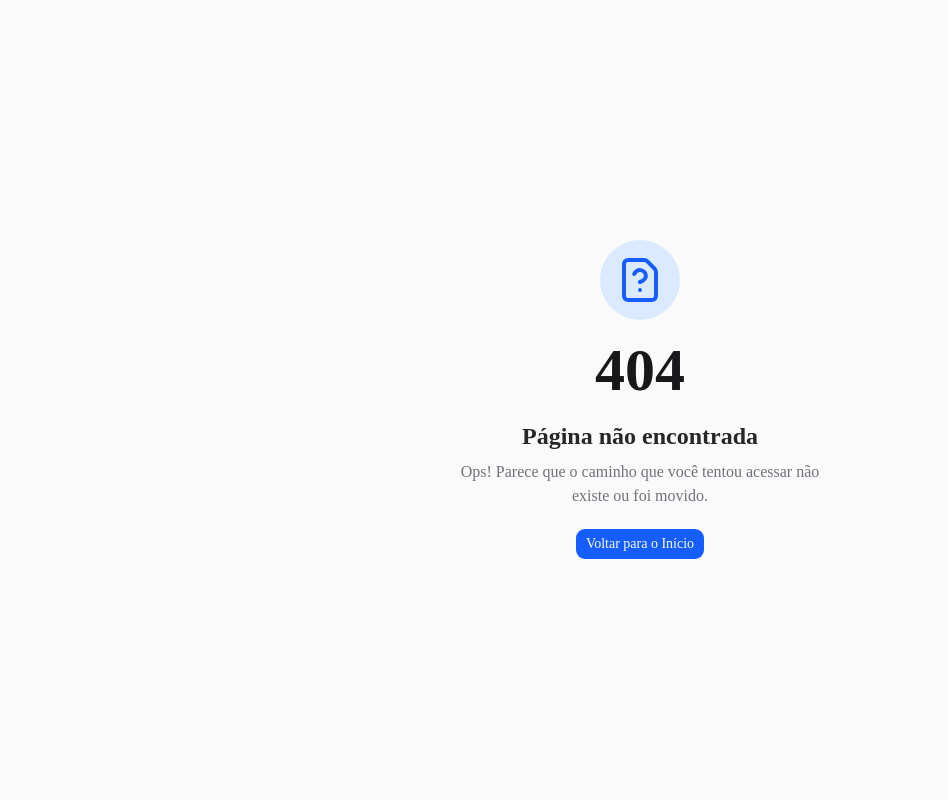
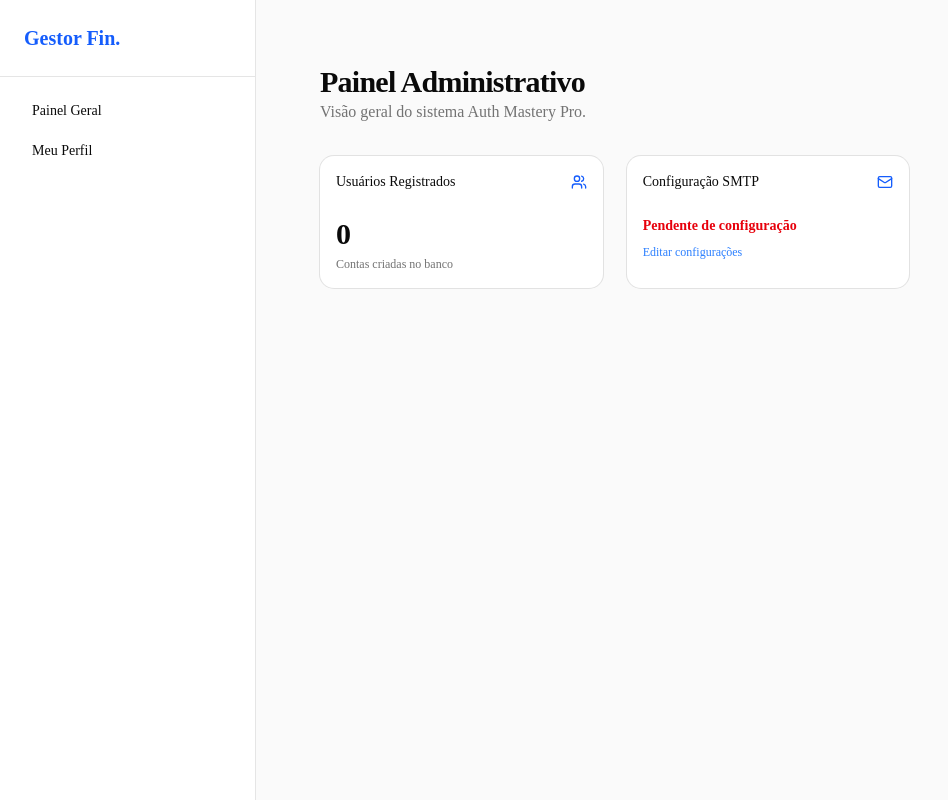
Before and after one commit to GrinaldoBispo/auth-organization, a Next.js app: page /admin in a window 1280 px wide. Before the commit this address had no page. Shown: the whole page, without its empty margins (0-948 px from the left). Built offline with nearby package versions, Linux system fonts and the light colour scheme; no server answers; the database is empty; sample sign-in values are in the browser's storage.

Commit message:
build: fix types and implement admin dashboard

```diff
--- /dev/null
+++ b/src/app/(protected)/admin/page.tsx
@@ -0,0 +1,55 @@
+// src/app/(protected)/admin/page.tsx
+
+import { prisma } from "@/lib/prisma";
+import { Card, CardContent, CardHeader, CardTitle } from "@/components/ui/card";
+import { Users, Mail, ShieldCheck } from "lucide-react";
+import Link from "next/link";
+
+export default async function AdminDashboard() {
+  // Busca dados REAIS do banco
+  const userCount = await prisma.user.count();
+  const config = await prisma.systemSettings.findUnique({ where: { id: "system_config" } });
+
+  return (
+    <div className="p-8 space-y-8">
+      <div>
+        <h1 className="text-3xl font-bold tracking-tight">Painel Administrativo</h1>
+        <p className="text-muted-foreground">Visão geral do sistema Auth Mastery Pro.</p>
+      </div>
+
+      <div className="grid grid-cols-1 md:grid-cols-3 gap-6">
+        <Card>
+          <CardHeader className="flex flex-row items-center justify-between pb-2">
+            <CardTitle className="text-sm font-medium">Usuários Registrados</CardTitle>
+            <Users className="h-4 w-4 text-blue-600" />
+          </CardHeader>
+          <CardContent>
+            <div className="text-3xl font-bold">{userCount}</div>
+            <p className="text-xs text-muted-foreground mt-1">Contas criadas no banco</p>
+          </CardContent>
+        </Card>
+
+        <Card>
+          <CardHeader className="flex flex-row items-center justify-between pb-2">
+            <CardTitle className="text-sm font-medium">Configuração SMTP</CardTitle>
+            <Mail className="h-4 w-4 text-blue-600" />
+          </CardHeader>
+          <CardContent>
+             <div className="text-sm font-semibold">
+               {config ? (
+                 <span className="text-green-600 flex items-center gap-1">
+                   <ShieldCheck className="w-4 h-4" /> Ativo: {config.smtpHost}
+                 </span>
+               ) : (
+                 <span className="text-red-600">Pendente de configuração</span>
+               )}
+             </div>
+             <Link href="/email" className="text-xs text-blue-500 hover:underline mt-2 inline-block">
+               Editar configurações
+             </Link>
+          </CardContent>
+        </Card>
+      </div>
+    </div>
+  );
+}
--- a/src/auth.ts
+++ b/src/auth.ts
@@ -13,9 +13,9 @@ export const { handlers, auth, signIn, signOut } = NextAuth({
   session: { strategy: "jwt" },
   pages: {
     signIn: "/login",
+    error: "/error",
   },
-  // PERMISSÃO 2: Autoriza o Adapter a unir as contas no banco de dados
-  allowDangerousEmailAccountLinking: true,
+  // O espalhamento do authConfig deve vir antes das customizações se você quiser sobrescrever algo
   ...authConfig,
   providers: [
     ...authConfig.providers,
@@ -46,9 +46,7 @@ export const { handlers, auth, signIn, signOut } = NextAuth({
     }),
   ],
   events: {
-		async createUser({ user }) {
-		  // CENÁRIO 2: Usuário NOVO vindo do Google
-		  // Só gera username se ele realmente não tiver um (o que é o caso de novos users Google)
+    async createUser({ user }: { user: any }) { // Adicionado : { user: any }
       if (!user.username && user.email) {
         const userNamePart = user.email.split("@")[0].toLowerCase();
         const randomId = Math.floor(100 + Math.random() * 900);
@@ -58,7 +56,7 @@ export const { handlers, auth, signIn, signOut } = NextAuth({
           where: { id: user.id },
           data: {
             username: generatedUsername,
-				emailVerified: new Date(), // Novos usuários Google já nascem verificados
+            emailVerified: new Date(),
           },
         });
       }
@@ -66,21 +64,18 @@ export const { handlers, auth, signIn, signOut } = NextAuth({
   },
   callbacks: {
     async signIn({ user, account, profile }) {
+      // Autoriza o login
       if (account?.provider === "google" && user.email) {
         const existingUser = await prisma.user.findUnique({
           where: { email: user.email },
         });
 
-			// CENÁRIO 1: Usuário já existia (Vínculo)
         if (existingUser) {
           await prisma.user.update({
             where: { id: existingUser.id },
             data: {
-				  // SÓ atualiza o emailVerified se estiver nulo
               emailVerified: existingUser.emailVerified || new Date(),
-				  // SÓ atualiza a imagem se o usuário não tiver uma
               image: existingUser.image || profile?.picture || user.image || null,
-				  // IMPORTANTE: Não incluímos o 'username' aqui para NÃO sobrescrever o seu!
             },
           });
         }
@@ -98,7 +93,7 @@ export const { handlers, auth, signIn, signOut } = NextAuth({
         session.user.username = token.username;
         session.user.image = token.picture;
         // @ts-ignore
-        session.user.role = token.role; // <-- ADICIONE ISSO (ROLE)
+        session.user.role = token.role;
       }
 
       return session;
@@ -109,7 +104,6 @@ export const { handlers, auth, signIn, signOut } = NextAuth({
         return { ...token, ...session.user };
       }
 
-      // Se for o momento do login, o 'user' existe
       if (user) {
         // @ts-ignore
         token.role = user.role;
@@ -126,7 +120,7 @@ export const { handlers, auth, signIn, signOut } = NextAuth({
       token.username = existingUser.username;
       token.picture = existingUser.image;
       // @ts-ignore
-      token.role = existingUser.role; // <-- ADICIONE ISSO (Garante que o token tenha a role atualizada)
+      token.role = existingUser.role;
 
       return token;
     }
--- a/src/components/admin/email-config-form.tsx
+++ b/src/components/admin/email-config-form.tsx
@@ -26,13 +26,15 @@ export function EmailConfigForm({ initialData }: EmailConfigFormProps) {
 
   // DEFINIÇÃO DOS VALORES PADRÃO BASEADOS NO BANCO:
 	const form = useForm<EmailConfigValues>({
-    resolver: zodResolver(emailConfigSchema),
+		// O 'as any' aqui remove o bloqueio do TypeScript que impede o build
+		resolver: zodResolver(emailConfigSchema) as any,
 		defaultValues: {
 		  smtpHost: initialData?.smtpHost || "",
 		  smtpPort: initialData?.smtpPort || "",
 		  smtpUser: initialData?.smtpUser || "",
-      smtpPass: "", // MANTEMOS VAZIO: Por segurança, nunca enviamos a senha atual para o navegador
-      useSecure: initialData?.useSecure ?? false,
+		  smtpPass: "",
+		  // O !! garante que se vier null/undefined do banco, vira false
+		  useSecure: !!initialData?.useSecure,
 		  fromName: initialData?.fromName || "",
 		  fromEmail: initialData?.fromEmail || "",
 		  adminNotifyEmail: initialData?.adminNotifyEmail || "",
--- a/src/components/auth/forgot-password-form.tsx
+++ b/src/components/auth/forgot-password-form.tsx
@@ -4,7 +4,7 @@
 
 import { useForm } from "react-hook-form";
 import { zodResolver } from "@hookform/resolvers/zod";
-import { forgotPasswordSchema, ForgotPasswordInput } from "@/lib/validations/auth";
+import { forgotPasswordSchema, ForgotPasswordValues } from "@/lib/validations/auth";
 import { useState } from "react";
 import { forgotPasswordAction } from "@/lib/actions/forgot-password";
 import { toast } from "sonner";
@@ -24,14 +24,14 @@ import { Button } from "@/components/ui/button";
 export function ForgotPasswordForm() {
   const [isPending, setIsPending] = useState(false);
 
-  const form = useForm<ForgotPasswordInput>({
+  const form = useForm<ForgotPasswordValues>({
     resolver: zodResolver(forgotPasswordSchema),
     defaultValues: {
       email: "",
     },
   });
 
-  async function onSubmit(values: ForgotPasswordInput) {
+  async function onSubmit(values: ForgotPasswordValues) {
     setIsPending(true);
 
     // Criamos um FormData para enviar para a Server Action
--- a/src/components/auth/login-form.tsx
+++ b/src/components/auth/login-form.tsx
@@ -66,7 +66,7 @@ export function LoginForm() {
         // Se for ADMIN -> vai para as configurações de e-mail
         // Se for USER -> vai para o dashboard principal
         if (session?.user?.role === "ADMIN") {
-          router.push("/email");
+          router.push("/admin");
         } else {
           router.push("/dashboard");
         }
--- a/src/lib/actions/forgot-password.ts
+++ b/src/lib/actions/forgot-password.ts
@@ -28,7 +28,7 @@ export async function forgotPasswordAction(formData: FormData) {
     // 2. Disparo REAL do e-mail usando os dados do Supabase + Nodemailer
     // Passamos o e-mail, o token gerado e o nome do usuário para o template
     await sendPasswordResetEmail(
-      user.email,
+      user.email!,
       resetToken.token,
       user.name || "Usuário"
     );
--- a/src/lib/actions/login.ts
+++ b/src/lib/actions/login.ts
@@ -3,11 +3,11 @@
 "use server";
 
 import { signIn } from "@/auth";
-import { loginSchema, type LoginInput } from "@/lib/validations/auth";
+import { loginSchema, type LoginValues } from "@/lib/validations/auth";
 import { AuthError } from "next-auth";
 import { redirect } from "next/navigation"; // Usaremos o redirect padrão
 
-export async function login(values: LoginInput) {
+export async function login(values: LoginValues) {
   const validatedFields = loginSchema.safeParse(values);
 
   if (!validatedFields.success) {
--- a/src/lib/mail.ts
+++ b/src/lib/mail.ts
@@ -13,7 +13,8 @@ export const sendPasswordResetEmail = async (email: string, token: string, name:
     return;
   }
 
-  const transporter = nodemailer.createTransport({
+  // 1. Criamos o objeto de configuração puro
+  const smtpConfig = {
     host: settings.smtpHost,
     port: Number(settings.smtpPort),
     secure: settings.useSecure,
@@ -21,12 +22,17 @@ export const sendPasswordResetEmail = async (email: string, token: string, name:
       user: settings.smtpUser,
       pass: settings.smtpPass,
     },
-  });
+  };
+
+  // 2. Usamos o 'as any' para forçar o build a ignorar a verificação de propriedades
+  // Isso resolve o erro de 'host' does not exist in type 'TransportOptions'
+  const transporter = nodemailer.createTransport(smtpConfig as any);
 
   // ROTA CORRIGIDA PARA /reset-password
   const domain = process.env.NEXT_PUBLIC_APP_URL || "http://localhost:3000";
   const resetLink = `${domain}/reset-password?token=${token}`;
 
+  // Substituição das variáveis no template
   let htmlBody = settings.emailTemplate;
   htmlBody = htmlBody.replace("{{nome}}", name);
   htmlBody = htmlBody.replace("{{link}}", resetLink);
--- a/src/lib/validations/admin.ts
+++ b/src/lib/validations/admin.ts
@@ -3,15 +3,15 @@
 import * as z from "zod";
 
 export const emailConfigSchema = z.object({
-  smtpHost: z.string().min(1, "Host é obrigatório"),
-  smtpPort: z.string().min(1, "Porta é obrigatória"),
-  smtpUser: z.string().min(1, "Usuário é obrigatório"),
-  smtpPass: z.string().optional(),
-  useSecure: z.boolean().default(false),
-  fromName: z.string().min(1, "Nome do remetente é obrigatório"),
-  fromEmail: z.string().email("E-mail do remetente inválido"),
-  adminNotifyEmail: z.string().email("E-mail de notificação inválido"),
-  emailTemplate: z.string().min(10, "O layout do e-mail é obrigatório"), // O campo para o HTML
+  smtpHost: z.string().min(1, "Obrigatório"),
+  smtpPort: z.string().min(1, "Obrigatório"),
+  smtpUser: z.string().min(1, "Obrigatório"),
+  smtpPass: z.string().optional().or(z.literal("")), // Permite opcional ou string vazia
+  useSecure: z.boolean(), // Remova o default aqui para forçar a obrigatoriedade no formulário
+  fromName: z.string().min(1, "Obrigatório"),
+  fromEmail: z.string().email("E-mail inválido"),
+  adminNotifyEmail: z.string().email("E-mail inválido"),
+  emailTemplate: z.string().min(1, "Obrigatório"),
 });
 
 export type EmailConfigValues = z.infer<typeof emailConfigSchema>;
--- a/src/lib/validations/auth.ts
+++ b/src/lib/validations/auth.ts
@@ -32,6 +32,6 @@ export const resetPasswordSchema = z.object({
 });
 
 export type LoginValues = z.infer<typeof loginSchema>;
-export type RegisterInput = z.infer<typeof registerSchema>;
-export type ForgotPasswordInput = z.infer<typeof forgotPasswordSchema>;
-export type ResetPasswordInput = z.infer<typeof resetPasswordSchema>;
+export type RegisterValues = z.infer<typeof registerSchema>;
+export type ForgotPasswordValues = z.infer<typeof forgotPasswordSchema>;
+export type ResetPasswordValues = z.infer<typeof resetPasswordSchema>;
--- a/src/next-auth.d.ts
+++ b/src/next-auth.d.ts
@@ -1,22 +1,25 @@
 // src/next-auth.d.ts
 
-import { UserRole } from "@prisma/client";
-import NextAuth, { type DefaultSession } from "next-auth";
-
-export type ExtendedUser = DefaultSession["user"] & {
-  role: UserRole;
-  username: string;
-};
+import { DefaultSession } from "next-auth";
 
 declare module "next-auth" {
+  interface User {
+    username?: string | null;
+    role?: "ADMIN" | "USER";
+  }
+
   interface Session {
-    user: ExtendedUser;
+    user: {
+      id: string;
+      username?: string | null;
+      role?: "ADMIN" | "USER";
+    } & DefaultSession["user"];
   }
 }
 
 declare module "next-auth/jwt" {
   interface JWT {
-    role?: UserRole;
-    username?: string;
+    username?: string | null;
+    role?: "ADMIN" | "USER";
   }
 }
```
Lines whose indentation alone changed are shown as unchanged.
